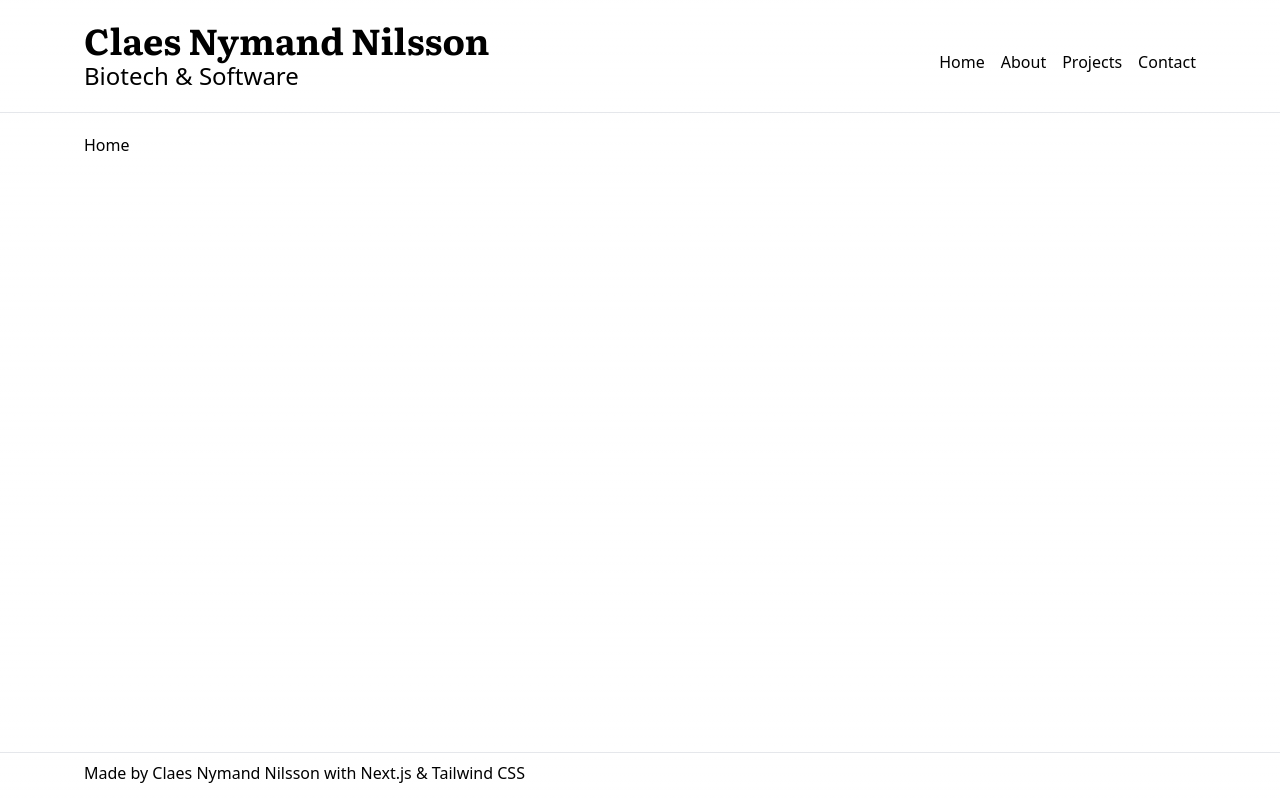
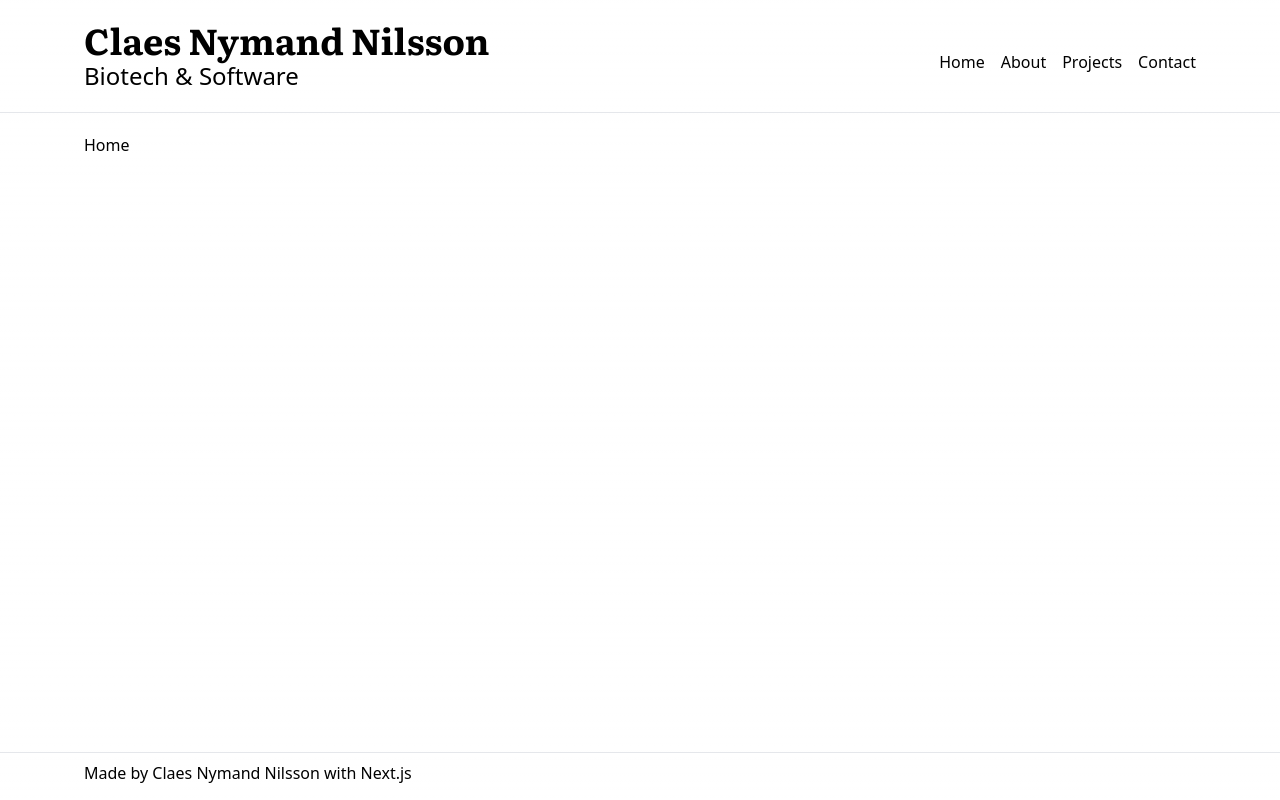
Before and after one commit to claesnn/claesnn.github.io, a Next.js app: page / in a window 1280 px wide. Built offline with nearby package versions, Linux system fonts and the light colour scheme.

Commit message:
Shorten footer

```diff
--- a/app/layout.tsx
+++ b/app/layout.tsx
@@ -42,8 +42,7 @@ export default function RootLayout({
           <div className='max-w-6xl mx-auto py-2 px-5'>
             <p>
               Made by Claes Nymand Nilsson with{" "}
-              <a href='https://nextjs.org/'>Next.js</a> &{" "}
-              <a href='https://tailwindcss.com/'>Tailwind CSS</a>
+              <a href='https://nextjs.org/'>Next.js</a>
             </p>
           </div>
         </footer>
```
